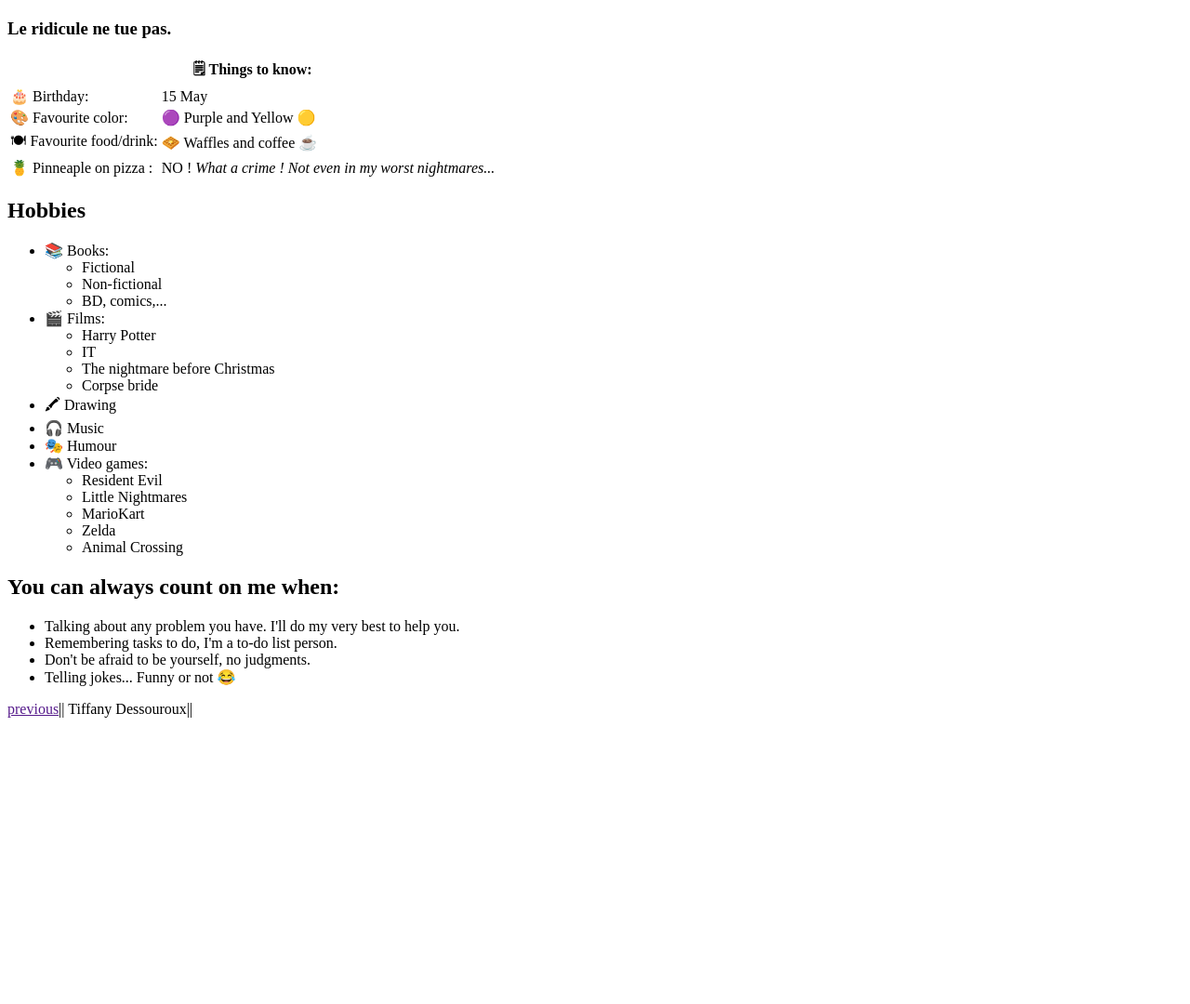
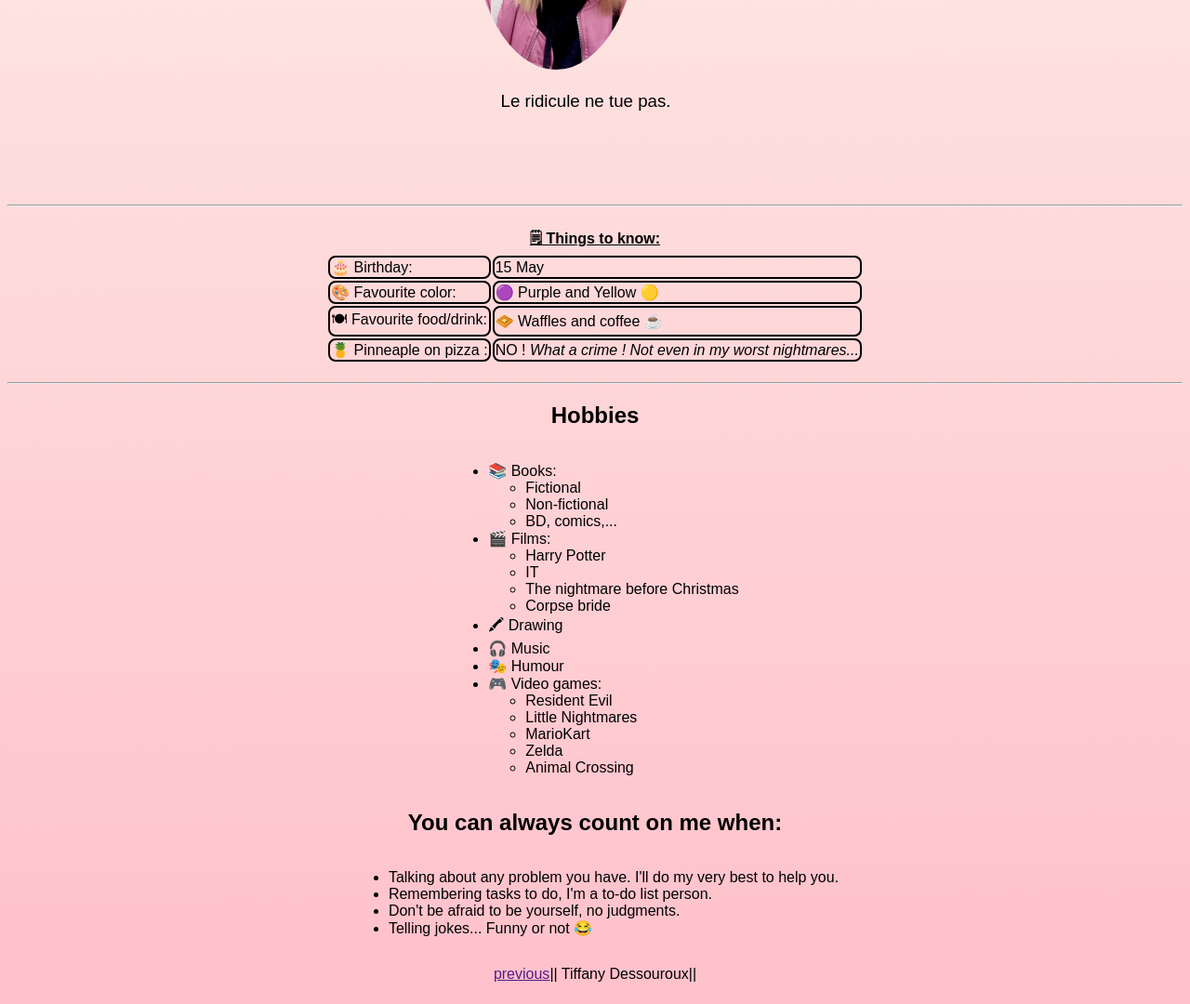
Before and after one commit to Tiffany-D/markdown-warmup-html, a plain HTML site: page index.html in a window 1280 px wide. Shown: the part 446-1526 px from the top of the page at 93% size. Before the commit the page ends 1226 px from the top, so only its background shows below. Drawn offline with Linux system fonts and the light colour scheme.

Commit message:
css + modifs

```diff
--- a/index.html
+++ b/index.html
@@ -5,13 +5,20 @@
     <meta http-equiv="X-UA-Compatible" content="IE=edge">
     <meta name="viewport" content="width=device-width, initial-scale=1.0">
     <link rel="stylesheet" href="/style.css"/>
+    <link rel="preconnect" href="https://fonts.googleapis.com">
+    <link rel="preconnect" href="https://fonts.gstatic.com" crossorigin>
+    <link href="https://fonts.googleapis.com/css2?family=Yanone+Kaffeesatz:wght@267&display=swap" rel="stylesheet">
+
     <title>Markdown to HTML</title>
 </head>
 <body>
+    <div class="intro">
     <h1>Tiffany Dessouroux</h1>
     <p><i>Be yourself; everyone else is already taken. ― Oscar Wilde 🖋</i></p>
+    </div>
     <img src="/IMG_3720.jpeg" alt="photo"/>
     <h3>Le ridicule ne tue pas.</h3>
+    <hr/>
     <table class="infos">
         <thead>
             <tr>
@@ -42,7 +49,11 @@
         </tr>
 
     </table>
+    <hr/>
+
+
     <h2>Hobbies</h2>
+    <div class="p1">
     <ul>
         <li>
             📚 Books:
@@ -71,13 +82,17 @@
             <li>Animal Crossing</li>
         </ul>
     </ul>
+    </div>
+
     <h2>You can always count on me when:</h2>
+    <div class="p1">
     <ul>
         <li>Talking about any problem you have. I'll do my very best to help you.</li>
         <li>Remembering tasks to do, I'm a to-do list person.</li>
         <li>Don't be afraid to be yourself, no judgments.</li>
         <li>Telling jokes... Funny or not 😂</li>
     </ul>
+    </div>
     <footer><a href="">previous</a>|| Tiffany Dessouroux||</footer>
 
 </body>
--- a/style.css
+++ b/style.css
@@ -1,16 +1,51 @@
-h1{
+body{
+    background: linear-gradient(179.4deg, rgb(253, 240, 233) 2.2%, rgb(255, 194, 203) 96.2%);
+    font-family: 'Yanone Kaffeesatz', sans-serif;
+}
+h1,h3,h2{
     text-align: center;
+    font-family: 'Yanone Kaffeesatz', sans-serif;
+}
+h3{
+    font-weight: lighter;
+    margin-bottom: 100px;
+    margin-right: 20px;
 }
 
 p{
     text-align: center;
 }
-
+.intro{
+    margin-top: 100px;
+}
 img{
     height: 20em;
+    border-radius: 50%;
+    margin-left: 500px;
 }
 
-.info{
+.infos{
     display: flex;
     justify-content: center;
+    margin: 20px;
+
 }
+
+th{
+    text-decoration: underline;
+}
+
+td{
+    border: 2px solid black;
+    border-radius: 8px;
+}
+
+.p1{
+    display: flex;
+    justify-content:space-around;
+}
+
+footer{
+    text-align: center;
+    line-height: 3;
+}
```
